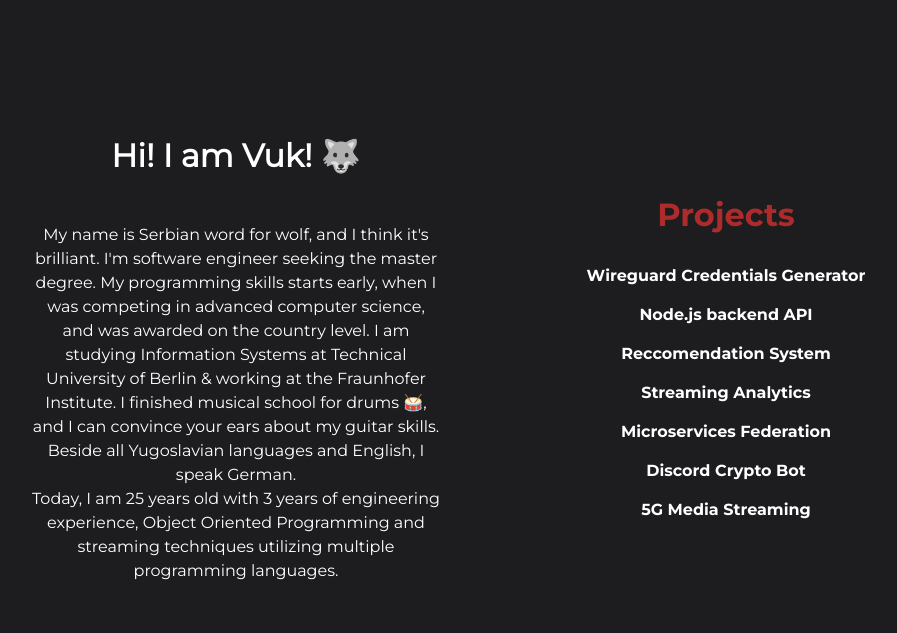
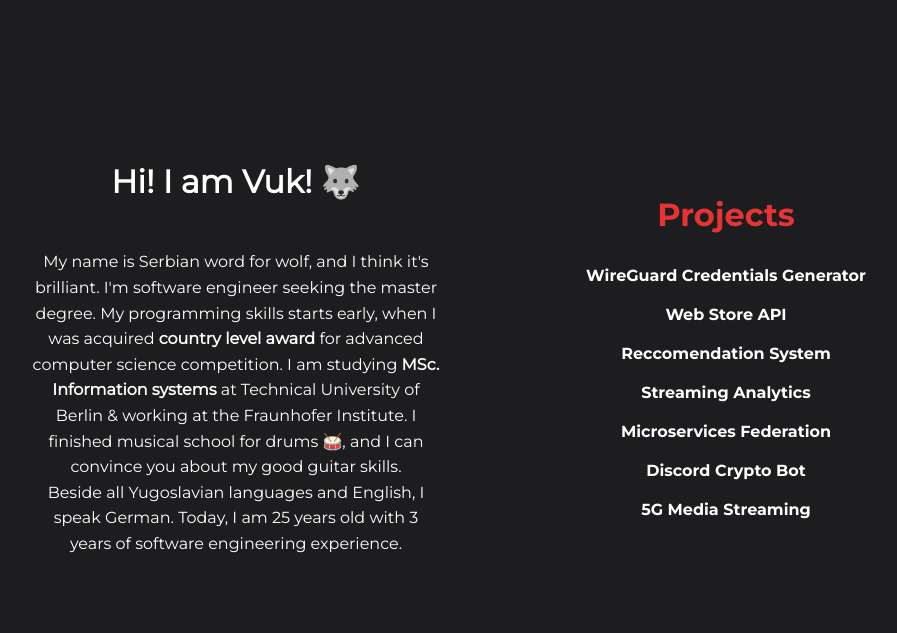
Before and after one commit to stojkovicv/stojkovicv.github.io, a plain HTML site: page index.html in a window 1280 px wide. Shown: the top 633 px of the page, without its empty margins (159-1056 px from the left). Drawn offline with Linux system fonts and the light colour scheme.

Commit message:
#1 Preliminarna verzija

```diff
--- a/index.html
+++ b/index.html
@@ -2,7 +2,7 @@
 <html lang="en">
 <head>
   <meta charset="UTF-8">
-  <title>Vuk Stojkovic</title>
+  <title>VSt 🐺</title>
   <link rel="stylesheet" href="style.css">
   <link rel="stylesheet" href="https://cdnjs.cloudflare.com/ajax/libs/font-awesome/6.0.0-beta3/css/all.min.css">
 </head>
@@ -10,12 +10,11 @@
   <div class="container">
     <div class="box">
       <div class="column-1">
-        <h1 id="column1-header" align="center">Hi! I am Vuk! 🐺</h1>
+        <h1 id="column1-header" align="center">Hi! I am Vuk! 🐺 </h1>
         <p id="column1-paragraph" align="center"> My name is Serbian word for wolf, and I think it's brilliant. I'm software engineer seeking the master degree. My programming skills
-          starts early, when I was competing in advanced computer science, and was awarded on the country level. I am studying Information Systems at Technical University of
-          Berlin & working at the Fraunhofer Institute. I finished musical school for drums 🥁, and I can convince your ears about my guitar skills.
-          Beside all Yugoslavian languages and English, I speak German.<br>Today, I am 25 years old with 3 years of engineering experience, Object Oriented Programming and
-          streaming techniques utilizing multiple programming languages.
+          starts early, when I was acquired <b>country level award</b> for advanced computer science competition. I am studying <b>MSc. Information systems</b> at Technical University of
+          Berlin & working at the Fraunhofer Institute. I finished musical school for drums 🥁, and I can convince you about my good guitar skills. <br>
+          Beside all Yugoslavian languages and English, I speak German. Today, I am 25 years old with 3 years of software engineering experience.
 
         </p>
         <div id="github-container"></div>
@@ -23,25 +22,25 @@
       <div class="column-2">
         <h1>Projects</h1>
         <ul id="myList">
-          <li data-header="Wireguard Credentials Generator" data-paragraph="At the end of bachelor studies, my team developed engine to generate credentials for establishing the Wireguard tunnel to the faculty's network.
-          We used Oracle APEX for database & deployment, along with PL/SQL for all operations. Main focus was on system design, data modeling and features development. I became very familiar with Wireguard VPN." data-github="https://github.com/stojkovicv" >Wireguard Credentials Generator</li>
-          <li data-header="Node.js Backend API" data-paragraph="Self-driven side project, in which I developed fully functioning backend API for web store. It took me 2 months to
-          complete it. Takeovers: Express framework, CRUD operations, password hashing, tokens authetication & threats security." data-github="https://github.com/stojkovicv">Node.js backend API</li>
+          <li data-header="WireGuard Credentials Generator" data-paragraph="At the end of bachelor studies, my team developed engine to generate credentials for establishing the Wireguard tunnel to the faculty's network.
+          We used Oracle APEX for database & deployment, along with PL/SQL for all operations. Main focus was on system design, data modeling and features development. I became very familiar with Wireguard VPN." data-github="https://github.com/stojkovicv/WireGuard-credentials-engine" >WireGuard Credentials Generator</li>
+          <li data-header="Web Store API" data-paragraph="Self-driven side project, in which I developed fully functioning backend API for the web store. It took me 2 months to
+          complete it, and it's totally reusable. Takeovers: Express framework, CRUD operations, password hashing, tokens authetication & threats security." data-github="https://github.com/stojkovicv/webstore-backend-api">Web Store API</li>
           <li data-header="Reccomendation System" data-paragraph="Large project at the start of master studies, where we desgined and building the Wine reccomandation system based on collaborative filtering.
           I took care of data scraping module with Selenium, data matching with RapidFuzz and API development with Python Django.
           User Interface was completed with React and the project was one of the most successfull for that year." data-github="https://github.com/stojkovicv/wine-recommendation-system" >Reccomendation System</li>
           <li data-header="Streaming Analytics" data-paragraph="Proof of concept that streaming quality must be properly monitored. We established proxy between CDN and Nginx JavaScript implementation. All the metrics
           during video streaming are catched with CMCD (Common Media Client Data) and CMSD, stored in MySQL database and visualized with Grafana in the real time. I provided load testing of our
-          service, using Python Locust. Project is fully dockerized and can be activated out-of-the-box." data-github="https://github.com/stojkovicv" >Streaming Analytics</li>
+          service, using Python Locust. Project is fully dockerized and can be activated out-of-the-box." data-github="https://github.com/stojkovicv/Streaming-Analytics-CMCD-CMSD" >Streaming Analytics</li>
           <li data-header="Microservices Federation" data-paragraph="Univeristy project, not such a great team work and unpleasant experience. Idea was to create
           protocol based on distributed system principles for online shops. Main takovers: Microservices architecture, Kubernetes, Observability of large applications, and the
-          reminder that the wisest people are always very quiet." data-github="https://github.com/stojkovicv" >Microservices Federation</li>
+          reminder that the wisest people are always very quiet." data-github="https://github.com/ADSP-Project" >Microservices Federation</li>
           <li data-header="Discord Crypto Bot" data-paragraph="Self driven, side project to create lovely little bot, meant to quickly provide crypto currency prices and plenty of other features like
           alert mechanism, past price visualization etc. Developed in JavaScript, I utilized several Design Patterns for error hadling and wrote the unit test. Check it out, it's cool stuff!" data-github="https://github.com/stojkovicv/crypto-tracker" >Discord Crypto Bot</li>
-          <li data-header="5G Media Streaming" data-paragraph="Fraunhofer Fokus, BBC, Dolby, Qualcom, Kodak and of course 5GMAG are some of the
+          <li data-header="5G Media Streaming" data-paragraph="Fraunhofer, BBC, Dolby, Qualcom, Kodak and of course 5GMAG are some of the
           parties that are taking part in this project. Working model is such that technical specifications are created by 3GPP and implemented accordingly. My contribution is to enable and provide metrics reporting procedures during streaming
           within 5G network. That generally comprises expanding Reference Tools (RT) written in C and Python, with metrics related endpoints.
-          Me and university colleagues completed additional, student-side project for RT Application Provider. We built Flask server and JS User Interface to manage existing CLI application." data-github="https://github.com/stojkovicv/rt-5gms-application-function" >5G Media Streaming</li>
+          Me and university colleagues completed additional, student-side project for RT Application Provider. We built Flask server and JS User Interface to manage existing CLI application." data-github="https://github.com/orgs/5G-MAG/repositories" >5G Media Streaming</li>
 
         </ul>
       </div>
--- a/style.css
+++ b/style.css
@@ -32,7 +32,7 @@
   }
 
   #column1-paragraph {
-    line-height: 1.5;
+    line-height: 1.6;
   }
 
   .column-1, .column-2 {
@@ -53,11 +53,11 @@
     display: flex;
     flex-direction: column;
     align-items: center;
-    justify-content: center;  /* Distributes space between header and list */
+    justify-content: center;  /* space between header and list */
   }
 
   .column-2 h1 {
-    color: rgb(173, 43, 43);
+    color: rgb(230, 51, 51);
   }
 
   #myList {
@@ -87,7 +87,7 @@
     display: block;
     margin-top: 10px;
     text-align: center;
-    font-size: 24px; /* Increase the font size */
+    font-size: 24px;
     color: white;
   }
 
@@ -139,3 +139,11 @@
       opacity: 1;
     }
   }
+
+  p, h1, h2, h3, h4, h5, h6 {
+    word-wrap: break-word;
+  }
+
+  .flex-item {
+    flex-shrink: 1;
+  }
```
